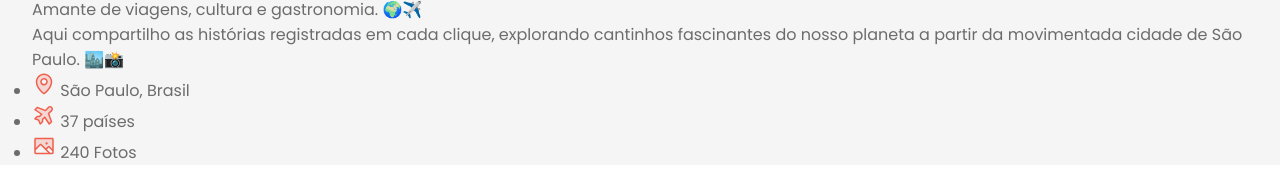
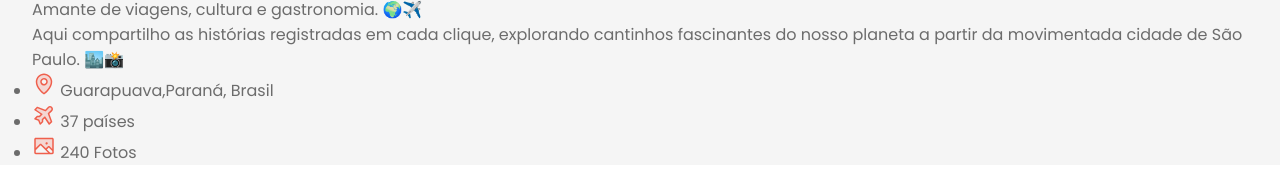
Before and after one commit to flpiensen/ProjetoTravelgram, a plain HTML site: page index.html in a window 1280 px wide. Shown: the part 330-499 px from the top of the page. Drawn offline with Linux system fonts and the light colour scheme.

Commit message:
fix: update location in profile info to reflect correct city
Testando a branch conteúdo

```diff
--- a/index.html
+++ b/index.html
@@ -45,7 +45,7 @@
             <ul id="info">
                 <li>
                     <img src="assets/icons/MapPin.svg" alt="icone de localização">
-                    <span>São Paulo, Brasil</span>
+                    <span>Guarapuava,Paraná, Brasil</span>
                 </li>
                 <li>
                     <img src="assets/icons/AirplaneTilt.svg" alt="icone de avião">
```
